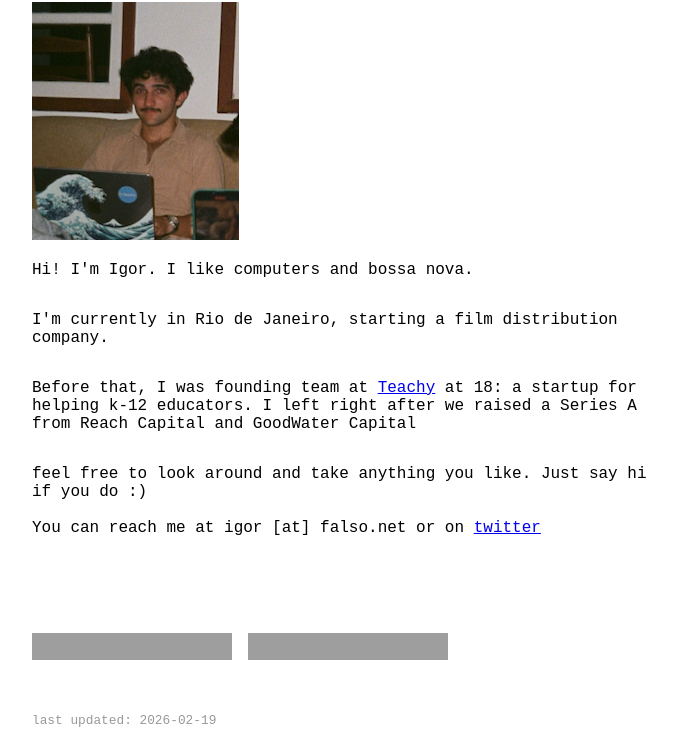
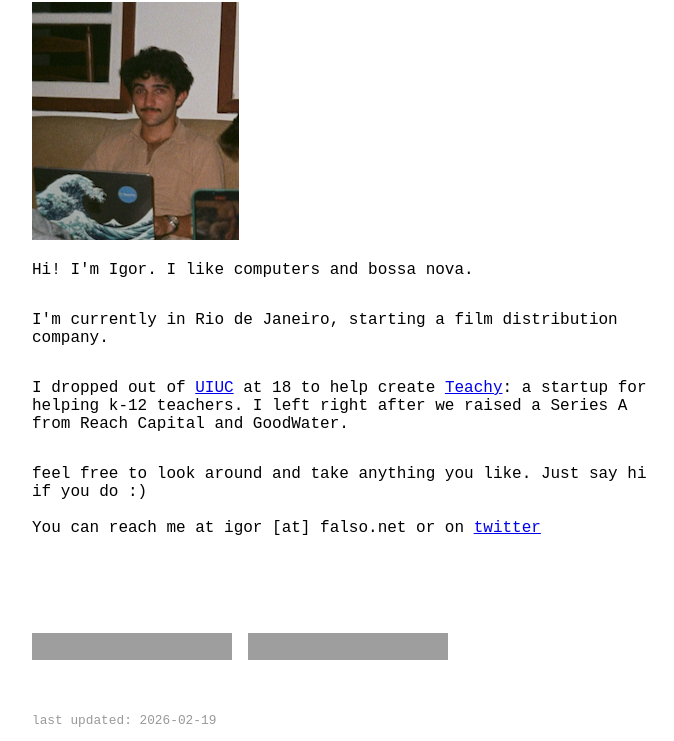
Before and after one commit to IgaoGuru/personal-site, an Astro site: page /hello in a window 1280 px wide. Shown: the part 158-899 px from the top of the page, without its empty margins (288-962 px from the left). Built offline with nearby package versions, Linux system fonts and the light colour scheme; Astro itself is replaced by a stand-in of ours; grey boxes are pictures that could not be loaded.

Commit message:
update hello bio

```diff
--- a/src/pages/hello.astro
+++ b/src/pages/hello.astro
@@ -24,9 +24,9 @@ import pfp from "../assets/pfp.png";
                 I'm currently in Rio de Janeiro, starting a film distribution company.
             </p>
             <p>
-                Before that, I was founding team at <a
+            I dropped out of <a href="https://en.wikipedia.org/wiki/University_of_Illinois_Urbana-Champaign">UIUC</a> at 18 to help create <a
                     href="https://www.teachy.com">Teachy</a
-                > at 18: a startup for helping k-12 educators. I left right after we raised a Series A from Reach Capital and GoodWater Capital
+                >: a startup for helping k-12 teachers. I left right after we raised a Series A from Reach Capital and GoodWater.
             </p>
             <p>
                 feel free to look around and take anything you like. Just
```
